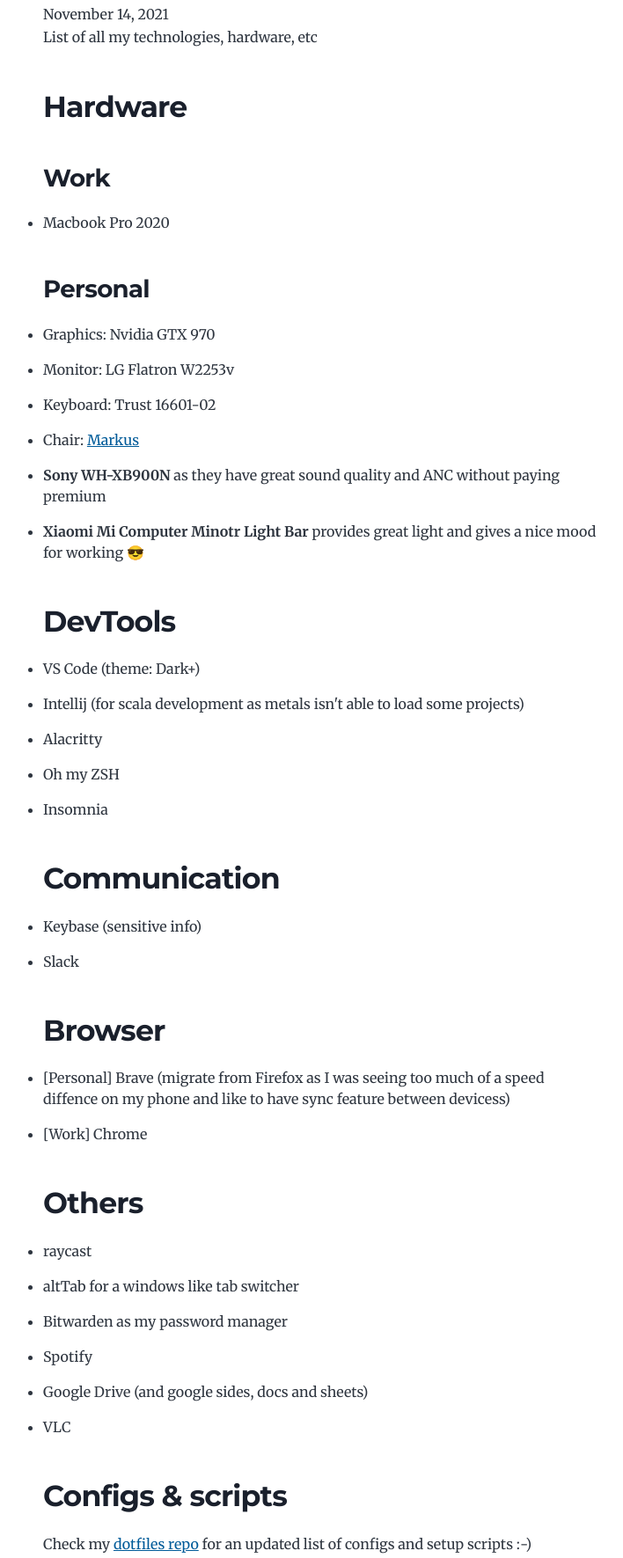
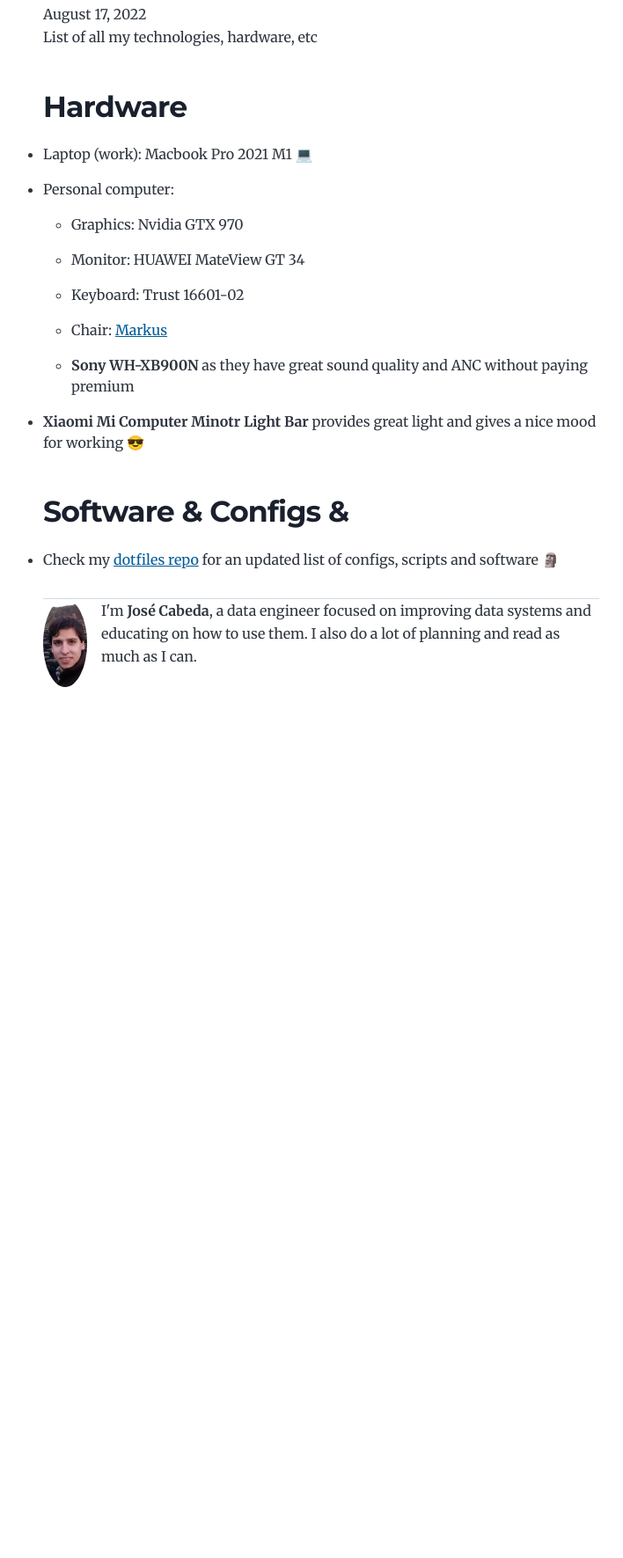
Before and after one commit to Cabeda/jecabeda-blog, a Gatsby site: page /uses in a window 1280 px wide. Shown: the part 182-1953 px from the top of the page at 88% size, without its empty margins (275-983 px from the left). After the commit the page ends 1099 px from the top, so only its background shows below. Built offline with nearby package versions, Linux system fonts and the light colour scheme; Gatsby itself is replaced by a stand-in of ours; no server answers.

Commit message:
Update uses

```diff
--- a/src/pages/uses.md
+++ b/src/pages/uses.md
@@ -1,52 +1,21 @@
 ---
 title: "Uses"
-date: "2021-11-14"
+date: "2022-08-17"
 ---
 
 List of all my technologies, hardware, etc
 
 ## Hardware
 
-### Work
-
-- Macbook Pro 2020
-
-### Personal
-
-- Graphics: Nvidia GTX 970
-- Monitor: LG Flatron W2253v
-- Keyboard: Trust 16601-02
-- Chair: [Markus](https://www.ikea.com/pt/pt/p/markus-cadeira-giratoria-vissle-cinz-esc-70261150/)
-- **Sony WH-XB900N** as they have great sound quality and ANC without paying premium
+- Laptop (work): Macbook Pro 2021 M1 💻
+- Personal computer:
+  - Graphics: Nvidia GTX 970
+  - Monitor: HUAWEI MateView GT 34
+  - Keyboard: Trust 16601-02
+  - Chair: [Markus](https://www.ikea.com/pt/pt/p/markus-cadeira-giratoria-vissle-cinz-esc-70261150/)
+  - **Sony WH-XB900N** as they have great sound quality and ANC without paying premium
 - **Xiaomi Mi Computer Minotr Light Bar** provides great light and gives a nice mood for working 😎
 
-## DevTools
+## Software & Configs &
 
-- VS Code (theme: Dark+)
-- Intellij (for scala development as metals isn't able to load some projects)
-- Alacritty
-- Oh my ZSH
-- Insomnia
-
-## Communication
-
-- Keybase (sensitive info)
-- Slack
-
-## Browser
-
-- [Personal] Brave (migrate from Firefox as I was seeing too much of a speed diffence on my phone and like to have sync feature between devicess)
-- [Work] Chrome
-
-## Others
-
-- raycast
-- altTab for a windows like tab switcher
-- Bitwarden as my password manager
-- Spotify
-- Google Drive (and google sides, docs and sheets)
-- VLC
-
-## Configs & scripts
-
-Check my [dotfiles repo](https://github.com/cabeda/dotfiles) for an updated list of configs and setup scripts :-)
+- Check my [dotfiles repo](https://github.com/cabeda/dotfiles) for an updated list of configs, scripts and software 🗿
```
